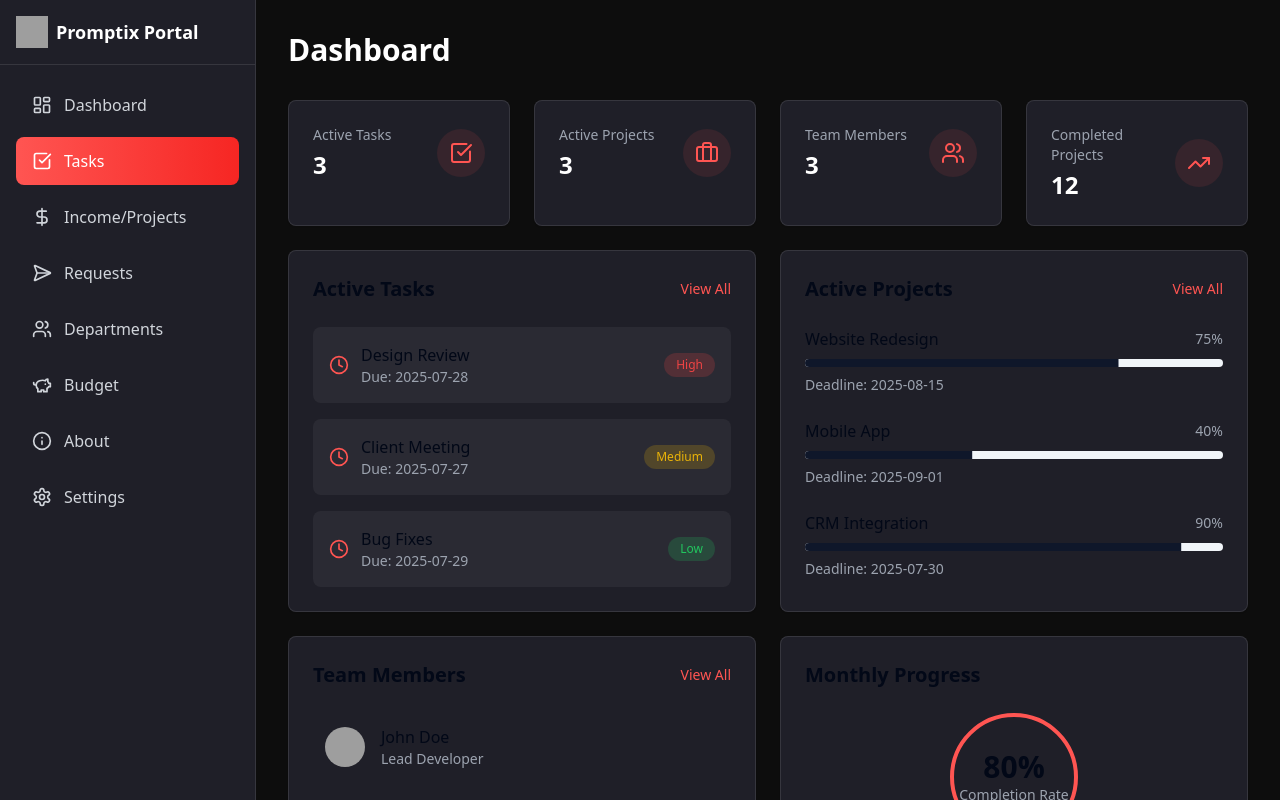
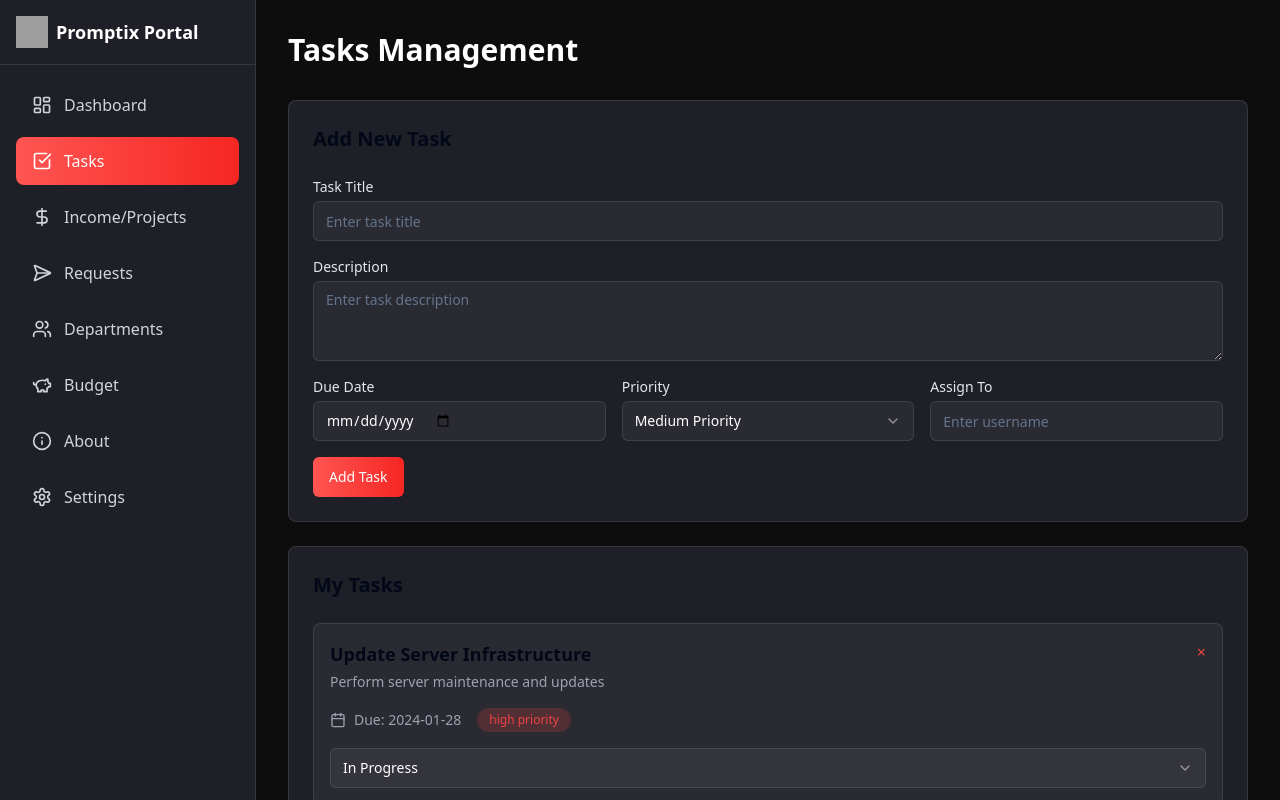
Before and after one commit to Picklewheeler/Promptix, a React (Vite) app: page /employee/tasks in a window 1280 px wide. Shown: the top 800 px of the page. Built offline with nearby package versions, Linux system fonts and the light colour scheme; grey boxes are pictures that could not be loaded.

Commit message:
Add Tasks component and update employee routes for task management

```diff
--- a/src/App.tsx
+++ b/src/App.tsx
@@ -12,6 +12,7 @@ import EmployeeLogin from "./pages/employee/EmployeeLogin";
 import EmployeePortalLayout from "./components/layouts/EmployeePortalLayout";
 import Dashboard from "./pages/employee/Dashboard";
 import Budget from "./pages/employee/Budget";
+import Tasks from "./pages/employee/Tasks";
 
 const queryClient = new QueryClient();
 
@@ -31,7 +32,7 @@ const App = () => (
           <Route path="/employee/login" element={<EmployeeLogin />} />
           <Route path="/employee" element={<EmployeePortalLayout />}>
             <Route path="dashboard" element={<Dashboard />} />
-            <Route path="tasks" element={<Dashboard />} /> {/* TODO: Create Tasks component */}
+            <Route path="tasks" element={<Tasks />} />
             <Route path="income-projects" element={<Dashboard />} /> {/* TODO: Create Income/Projects component */}
             <Route path="requests" element={<Dashboard />} /> {/* TODO: Create Requests component */}
             <Route path="departments" element={<Dashboard />} /> {/* TODO: Create Departments component */}
--- /dev/null
+++ b/src/pages/employee/Tasks.tsx
@@ -0,0 +1,241 @@
+import React, { useState } from 'react';
+import { Card } from '@/components/ui/card';
+import { Button } from '@/components/ui/button';
+import { Input } from '@/components/ui/input';
+import { Textarea } from '@/components/ui/textarea';
+import {
+  Select,
+  SelectContent,
+  SelectItem,
+  SelectTrigger,
+  SelectValue,
+} from '@/components/ui/select';
+import { Calendar } from 'lucide-react';
+
+// Mock user role - In production, this would come from your authentication system
+const mockUserRole = 'executive'; // Options: 'executive', 'manager', 'employee'
+
+const hasTaskManagementAccess = (role: string) => {
+  const allowedRoles = ['executive', 'it_manager', 'systems_admin'];
+  return allowedRoles.includes(role);
+};
+
+type Task = {
+  id: string;
+  title: string;
+  description: string;
+  dueDate: string;
+  priority: 'high' | 'medium' | 'low';
+  status: 'Pending' | 'In Progress' | 'Completed';
+  assignedTo: string;
+};
+
+const Tasks: React.FC = () => {
+  const [tasks, setTasks] = useState<Task[]>([
+    {
+      id: '1',
+      title: 'Update Server Infrastructure',
+      description: 'Perform server maintenance and updates',
+      dueDate: '2024-01-28',
+      priority: 'high',
+      status: 'In Progress',
+      assignedTo: 'john.doe',
+    },
+    {
+      id: '2',
+      title: 'Review Security Protocols',
+      description: 'Review and update security measures',
+      dueDate: '2024-01-29',
+      priority: 'medium',
+      status: 'Pending',
+      assignedTo: 'john.doe',
+    },
+    {
+      id: '3',
+      title: 'Database Backup Verification',
+      description: 'Verify database backups',
+      dueDate: '2024-01-27',
+      priority: 'low',
+      status: 'Completed',
+      assignedTo: 'john.doe',
+    },
+  ]);
+
+  const [newTask, setNewTask] = useState({
+    title: '',
+    description: '',
+    dueDate: '',
+    priority: 'medium' as 'high' | 'medium' | 'low',
+    assignedTo: '',
+  });
+
+  const handleAddTask = () => {
+    const task: Task = {
+      id: Date.now().toString(),
+      ...newTask,
+      status: 'Pending',
+    };
+    setTasks([...tasks, task]);
+    setNewTask({
+      title: '',
+      description: '',
+      dueDate: '',
+      priority: 'medium',
+      assignedTo: '',
+    });
+  };
+
+  const handleUpdateStatus = (taskId: string, newStatus: Task['status']) => {
+    setTasks(tasks.map(task =>
+      task.id === taskId ? { ...task, status: newStatus } : task
+    ));
+  };
+
+  const handleDeleteTask = (taskId: string) => {
+    if (hasTaskManagementAccess(mockUserRole)) {
+      setTasks(tasks.filter(task => task.id !== taskId));
+    }
+  };
+
+  const getPriorityColor = (priority: string) => {
+    switch (priority) {
+      case 'high':
+        return 'bg-red-500/20 text-red-500';
+      case 'medium':
+        return 'bg-yellow-500/20 text-yellow-500';
+      case 'low':
+        return 'bg-green-500/20 text-green-500';
+      default:
+        return 'bg-gray-500/20 text-gray-500';
+    }
+  };
+
+  return (
+    <div className="space-y-6">
+      <h1 className="text-3xl font-bold mb-8">Tasks Management</h1>
+
+      {/* New Task Form - Only visible to authorized roles */}
+      {hasTaskManagementAccess(mockUserRole) && (
+        <Card className="p-6 bg-[rgba(33,33,43,0.95)] backdrop-blur-md border-white/10">
+          <h2 className="text-xl font-semibold mb-6">Add New Task</h2>
+          <div className="space-y-4">
+            <div>
+              <label className="block text-sm font-medium text-gray-200 mb-1">Task Title</label>
+              <Input
+                value={newTask.title}
+                onChange={(e) => setNewTask({ ...newTask, title: e.target.value })}
+                placeholder="Enter task title"
+                className="bg-[rgba(255,255,255,0.05)] border-white/10 text-white"
+              />
+            </div>
+            <div>
+              <label className="block text-sm font-medium text-gray-200 mb-1">Description</label>
+              <Textarea
+                value={newTask.description}
+                onChange={(e) => setNewTask({ ...newTask, description: e.target.value })}
+                placeholder="Enter task description"
+                className="bg-[rgba(255,255,255,0.05)] border-white/10 text-white"
+              />
+            </div>
+            <div className="grid grid-cols-1 md:grid-cols-3 gap-4">
+              <div>
+                <label className="block text-sm font-medium text-gray-200 mb-1">Due Date</label>
+                <Input
+                  type="date"
+                  value={newTask.dueDate}
+                  onChange={(e) => setNewTask({ ...newTask, dueDate: e.target.value })}
+                  className="bg-[rgba(255,255,255,0.05)] border-white/10 text-white"
+                />
+              </div>
+              <div>
+                <label className="block text-sm font-medium text-gray-200 mb-1">Priority</label>
+                <Select
+                  value={newTask.priority}
+                  onValueChange={(value: 'high' | 'medium' | 'low') =>
+                    setNewTask({ ...newTask, priority: value })
+                  }
+                >
+                  <SelectTrigger className="bg-[rgba(255,255,255,0.05)] border-white/10 text-white">
+                    <SelectValue placeholder="Select priority" />
+                  </SelectTrigger>
+                  <SelectContent>
+                    <SelectItem value="high">High Priority</SelectItem>
+                    <SelectItem value="medium">Medium Priority</SelectItem>
+                    <SelectItem value="low">Low Priority</SelectItem>
+                  </SelectContent>
+                </Select>
+              </div>
+              <div>
+                <label className="block text-sm font-medium text-gray-200 mb-1">Assign To</label>
+                <Input
+                  value={newTask.assignedTo}
+                  onChange={(e) => setNewTask({ ...newTask, assignedTo: e.target.value })}
+                  placeholder="Enter username"
+                  className="bg-[rgba(255,255,255,0.05)] border-white/10 text-white"
+                />
+              </div>
+            </div>
+            <Button
+              onClick={handleAddTask}
+              className="bg-gradient-to-r from-[#FF5552] to-[#F62623] hover:opacity-90 text-white"
+            >
+              Add Task
+            </Button>
+          </div>
+        </Card>
+      )}
+
+      {/* My Tasks */}
+      <Card className="p-6 bg-[rgba(33,33,43,0.95)] backdrop-blur-md border-white/10">
+        <h2 className="text-xl font-semibold mb-6">My Tasks</h2>
+        <div className="space-y-4">
+          {tasks.map((task) => (
+            <div
+              key={task.id}
+              className="p-4 bg-[rgba(255,255,255,0.05)] rounded-lg border border-white/10"
+            >
+              <div className="flex items-start justify-between">
+                <div>
+                  <h3 className="font-semibold text-lg">{task.title}</h3>
+                  <p className="text-gray-400 text-sm mt-1">{task.description}</p>
+                </div>
+                {hasTaskManagementAccess(mockUserRole) && (
+                  <button
+                    onClick={() => handleDeleteTask(task.id)}
+                    className="text-red-500 hover:text-red-400"
+                  >
+                    ×
+                  </button>
+                )}
+              </div>
+              <div className="mt-4 flex flex-wrap items-center gap-4">
+                <div className="flex items-center space-x-2">
+                  <Calendar size={16} className="text-gray-400" />
+                  <span className="text-sm text-gray-400">Due: {task.dueDate}</span>
+                </div>
+                <span className={`px-3 py-1 rounded-full text-xs ${getPriorityColor(task.priority)}`}>
+                  {task.priority} priority
+                </span>
+                <Select
+                  value={task.status}
+                  onValueChange={(value: Task['status']) => handleUpdateStatus(task.id, value)}
+                >
+                  <SelectTrigger className="bg-[rgba(255,255,255,0.05)] border-white/10 text-white">
+                    <SelectValue />
+                  </SelectTrigger>
+                  <SelectContent>
+                    <SelectItem value="Pending">Pending</SelectItem>
+                    <SelectItem value="In Progress">In Progress</SelectItem>
+                    <SelectItem value="Completed">Completed</SelectItem>
+                  </SelectContent>
+                </Select>
+              </div>
+            </div>
+          ))}
+        </div>
+      </Card>
+    </div>
+  );
+};
+
+export default Tasks;
```
